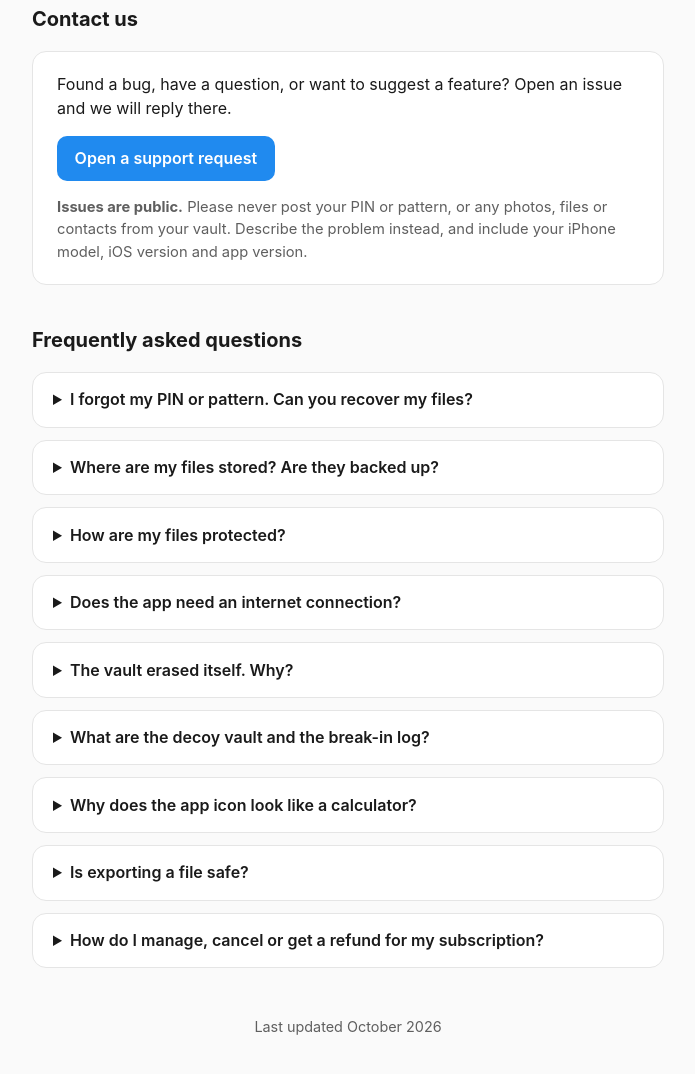
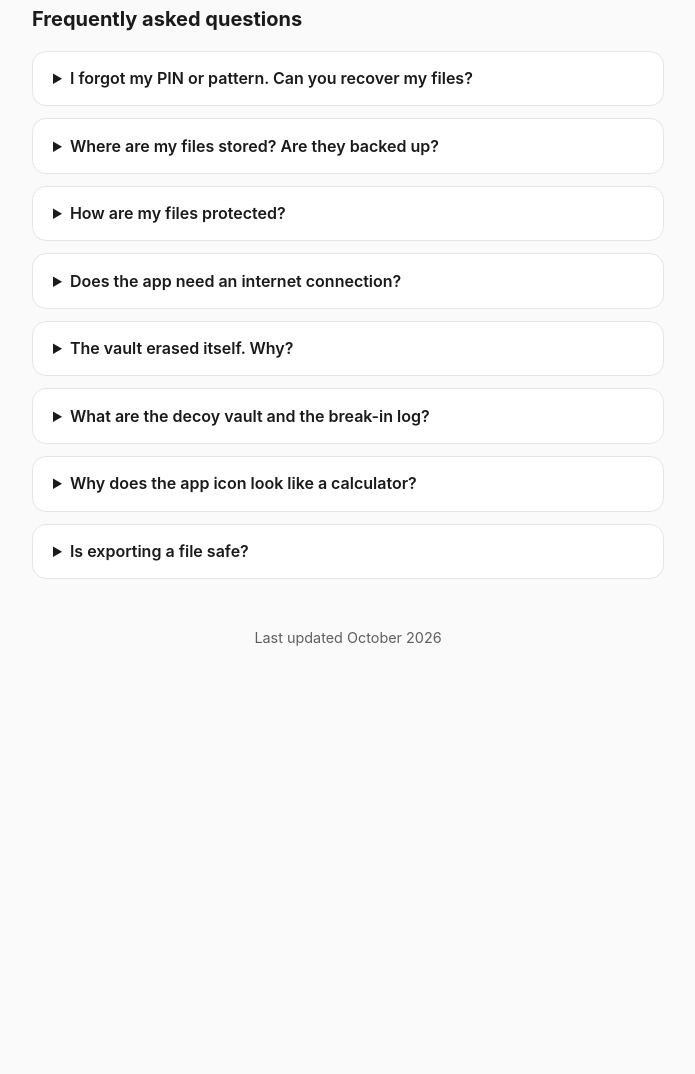
Before and after one commit to Praporscic/keepitsafe, a plain HTML site: page support/index.html in a window 1280 px wide. Shown: the part 198-1272 px from the top of the page, without its empty margins (292-987 px from the left). After the commit the page ends 926 px from the top, so only its background shows below. Drawn offline with Linux system fonts and the light colour scheme.

Commit message:
Remove contact and subscription FAQ from support page
Co-Authored-By: Claude Sonnet 5.5 <noreply@anthropic.com>

```diff
--- a/support/index.html
+++ b/support/index.html
@@ -86,15 +86,6 @@
   </header>
 
   <section>
-    <h2>Contact us</h2>
-    <div class="card">
-      <p>Found a bug, have a question, or want to suggest a feature? Open an issue and we will reply there.</p>
-      <p><a class="button" href="https://github.com/Praporscic/keepitsafe/issues/new">Open a support request</a></p>
-      <p class="note"><strong>Issues are public.</strong> Please never post your PIN or pattern, or any photos, files or contacts from your vault. Describe the problem instead, and include your iPhone model, iOS version and app version.</p>
-    </div>
-  </section>
-
-  <section>
     <h2>Frequently asked questions</h2>
 
     <details>
@@ -136,11 +127,6 @@
       <summary>Is exporting a file safe?</summary>
       <p>An exported copy is not encrypted. Any app you save or send it to can keep it, and the vault can no longer protect it. Export only when you need to.</p>
     </details>
-
-    <details>
-      <summary>How do I manage, cancel or get a refund for my subscription?</summary>
-      <p>Subscriptions are handled by Apple. To manage or cancel, open the Settings app on your iPhone, tap your name, then Subscriptions. For refunds, visit <a href="https://reportaproblem.apple.com">reportaproblem.apple.com</a>. We cannot issue refunds directly.</p>
-    </details>
   </section>
 
   <footer>
```
